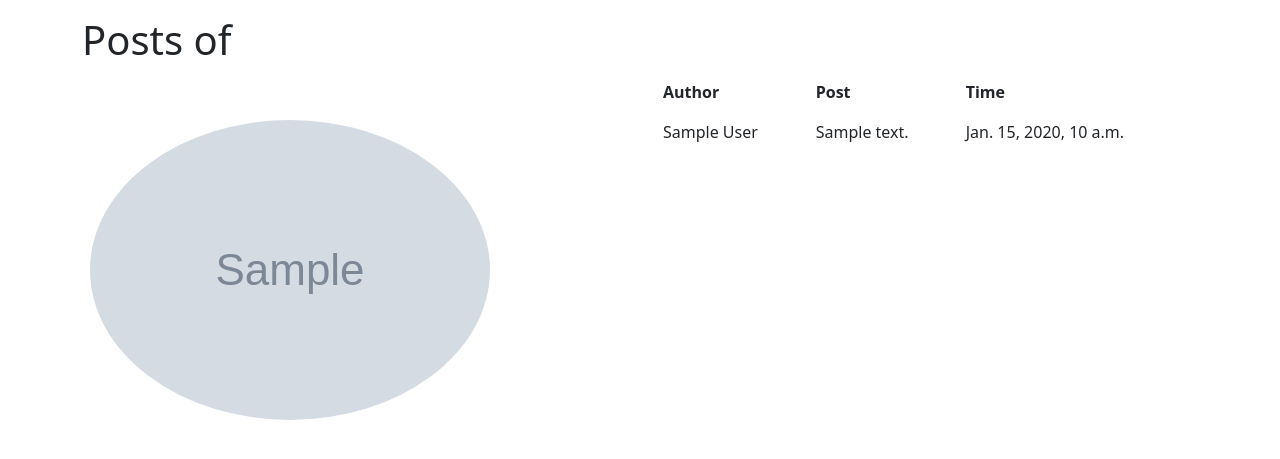
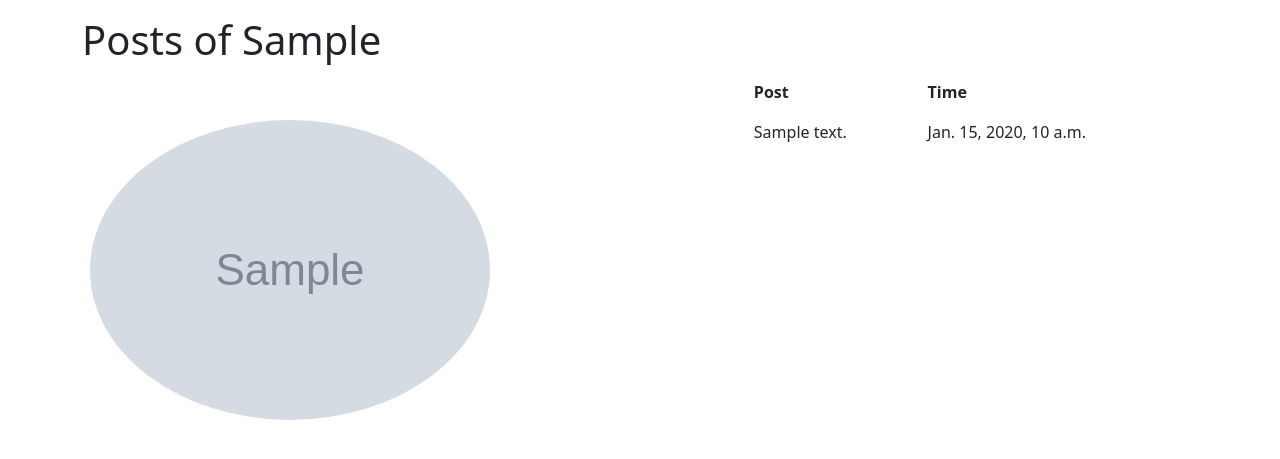
Before and after one commit to Zishan-Rahman/Ctrl_Intelligence, a Django app: template bookclub/templates/user_feed.html in a window 1280 px wide. Shown: the part 59-518 px from the top of the page. Run offline with Django 3.2, Linux system fonts and the light colour scheme; the template is opened without the code that fills it: most values are stand-ins (such as "Sample title", 1, 10 or a date in 2020); grey boxes marked "Sample" are stand-in pictures; some libraries are stand-ins or nearby versions.

Commit message:
Update user_feed.html

```diff
--- a/bookclub/templates/user_feed.html
+++ b/bookclub/templates/user_feed.html
@@ -6,13 +6,12 @@
 
     <div class="row">
         <div class="col">
-            <h1>Posts of {{ user.name }}</h1>
+            <h1>Posts of {{ post.author.first_name }}</h1>
             <div class="book-table">
                 <table class="table table-hover table-borderless">
                     <thead>
                   <tr>
                       <th scope="col"></th>
-                      <th scope="col">Author</th>
                       <th scope="col">Post</th>
                       <th scope="col">Time</th>
                   </tr>
@@ -21,7 +20,6 @@
                   {% for post in posts %}
                   <tr class="clickable-row" data-href="#">
                     <td><img src='{{ post.author.gravatar }}' alt="{{ post.author }}'s Gravatar" class="rounded-circle"></td>
-                    <td>{{ post.author }}</td>
                     <td>{{ post.text }}</td>
                     <td>{{ post.created_at }}</td>
                   </tr>
```
